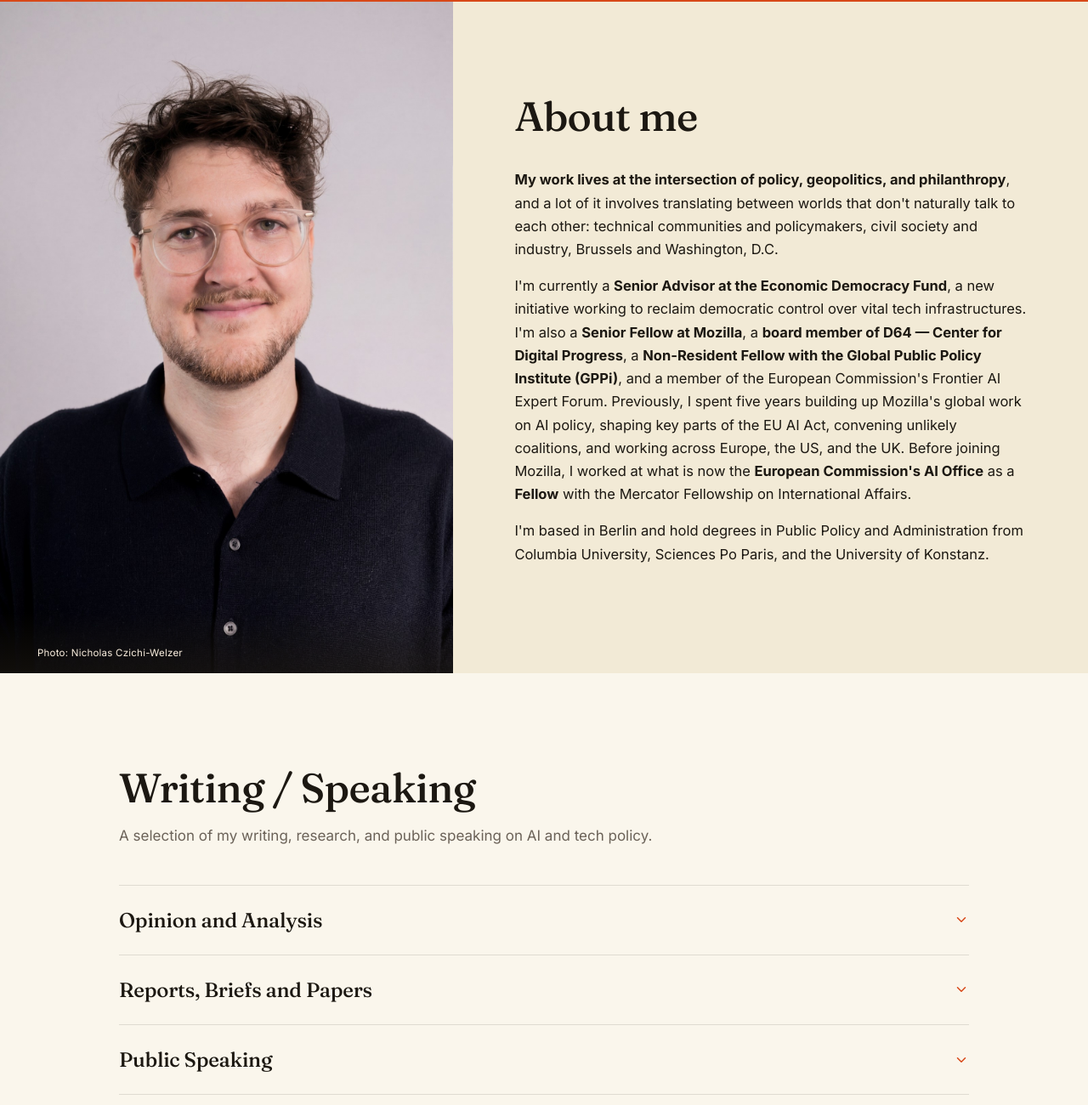
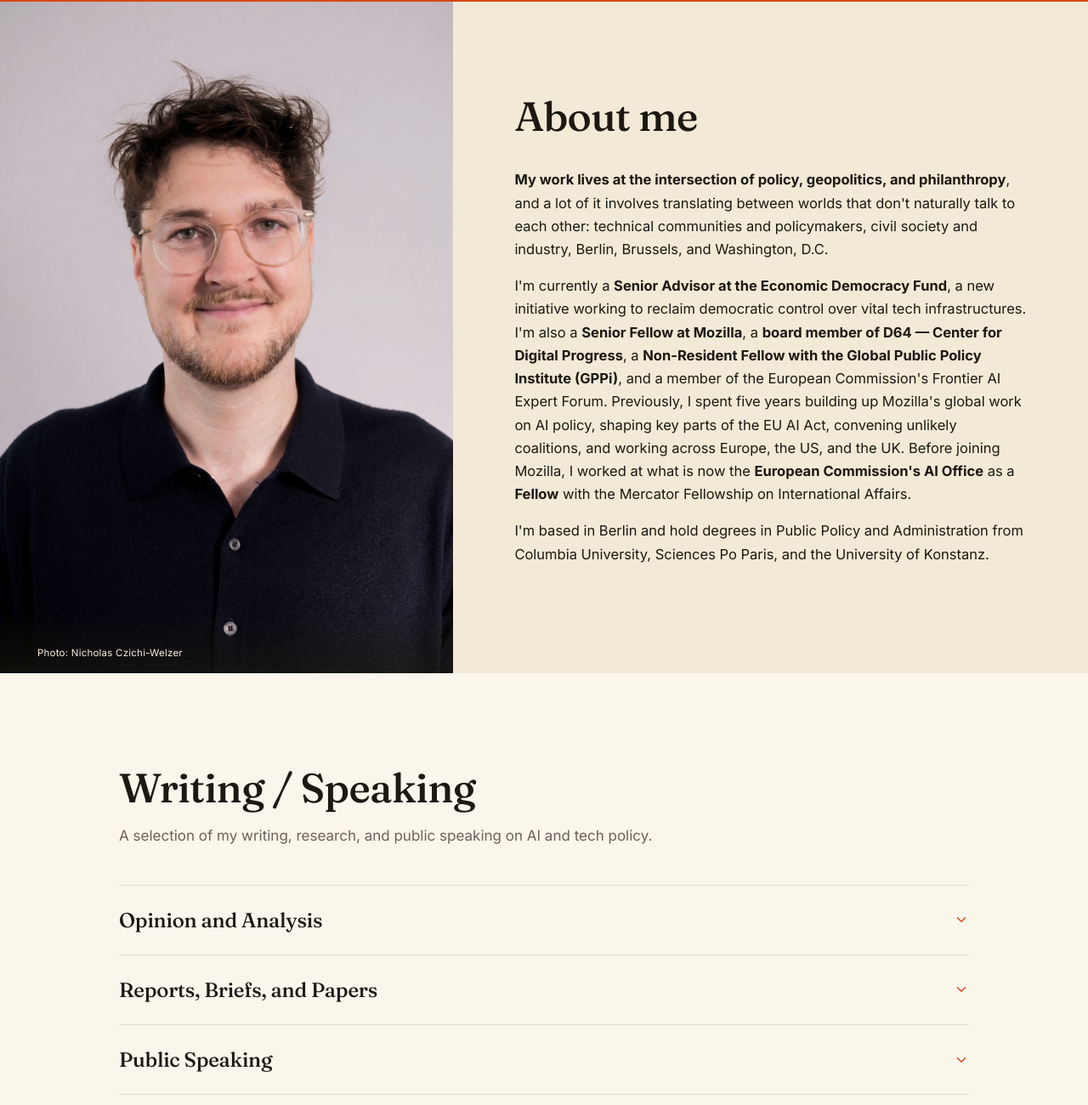
Before and after one commit to maxgahntz/maxgahntz.github.io, a plain HTML site: page index.html in a window 1280 px wide. Shown: the part 798-2098 px from the top of the page at 85% size. Drawn offline with Linux system fonts and the light colour scheme.

Commit message:
Add Berlin and Oxford commas

```diff
--- a/index.html
+++ b/index.html
@@ -371,7 +371,7 @@ footer.site {
       </figure>
       <div class="text">
         <h2 class="section-title">About me</h2>
-        <p><strong>My work lives at the intersection of policy, geopolitics, and philanthropy</strong>, and a lot of it involves translating between worlds that don't naturally talk to each other: technical communities and policymakers, civil society and industry, Brussels and Washington, D.C.</p>
+        <p><strong>My work lives at the intersection of policy, geopolitics, and philanthropy</strong>, and a lot of it involves translating between worlds that don't naturally talk to each other: technical communities and policymakers, civil society and industry, Berlin, Brussels, and Washington, D.C.</p>
         <p>I'm currently a <strong>Senior Advisor at the Economic Democracy Fund</strong>, a new initiative working to reclaim democratic control over vital tech infrastructures. I'm also a <strong>Senior Fellow at Mozilla</strong>, a <strong>board member of D64 — Center for Digital Progress</strong>, a <strong>Non-Resident Fellow with the Global Public Policy Institute (GPPi)</strong>, and a member of the European Commission's Frontier AI Expert Forum. Previously, I spent five years building up Mozilla's global work on AI policy, shaping key parts of the EU AI Act, convening unlikely coalitions, and working across Europe, the US, and the UK. Before joining Mozilla, I worked at what is now the <strong>European Commission's AI Office</strong> as a <strong>Fellow</strong> with the Mercator Fellowship on International Affairs.</p>
         <p>I'm based in Berlin and hold degrees in Public Policy and Administration from Columbia University, Sciences Po Paris, and the University of Konstanz.</p>
       </div>
@@ -408,7 +408,7 @@ footer.site {
 
       <details class="cat">
         <summary>
-          <h3>Reports, Briefs and Papers</h3>
+          <h3>Reports, Briefs, and Papers</h3>
           <svg class="chevron" xmlns="http://www.w3.org/2000/svg" width="18" height="18" viewBox="0 0 24 24" fill="none" stroke="currentColor" stroke-width="2" stroke-linecap="round" stroke-linejoin="round"><polyline points="6 9 12 15 18 9"/></svg>
         </summary>
         <div class="cat-body">
```
